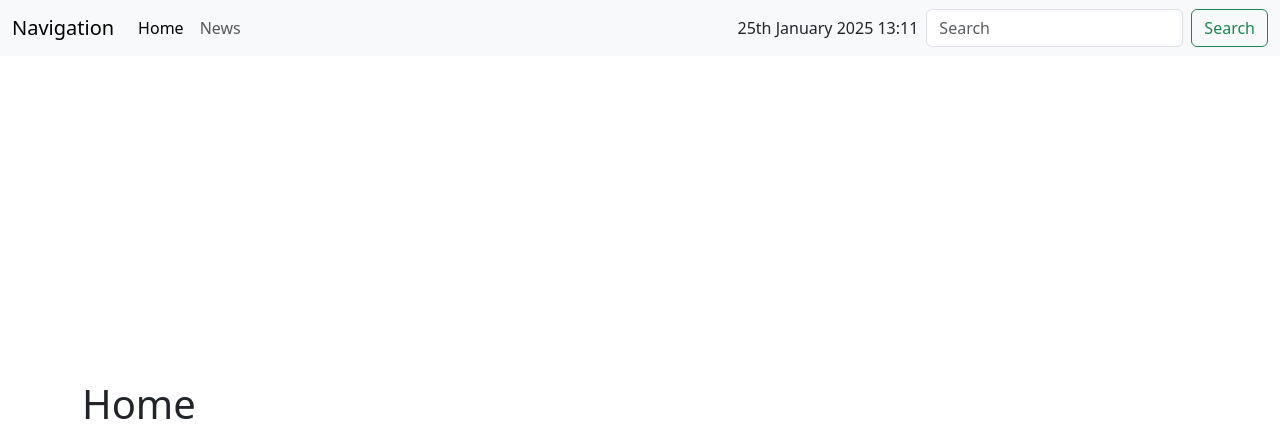
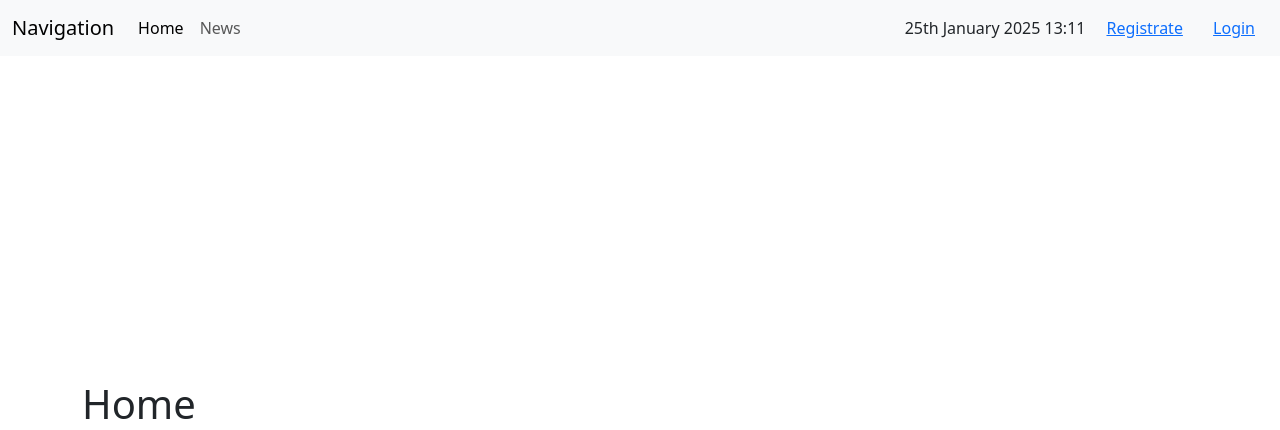
Before and after one commit to partnersinbahamas/django-education, a Django app: page / in a window 1280 px wide. Shown: the top 430 px of the page. Run offline with Django 5.2, Linux system fonts and the light colour scheme; some libraries are stand-ins or nearby versions.

Commit message:
feat(_navbar): extend navbar with register and login buttons

```diff
--- a/main/templates/inc/_navbar.html
+++ b/main/templates/inc/_navbar.html
@@ -25,10 +25,18 @@
         {% now "jS F Y H:i" %}
       </span>
 
-      <form class="d-flex" role="search">
-        <input class="form-control me-2" type="search" placeholder="Search" aria-label="Search">
-        <button class="btn btn-outline-success" type="submit">Search</button>
-      </form>
+      <span>
+        <button class="log-button btn">
+          <a href="{% url 'register' %}">
+            Registrate
+          </a>
+        </button>
+        <button class="log-button btn">
+          <a href="{% url 'login' %}">
+            Login
+          </a>
+        </button>
+      </span>
     </div>
   </div>
 </nav>
```
